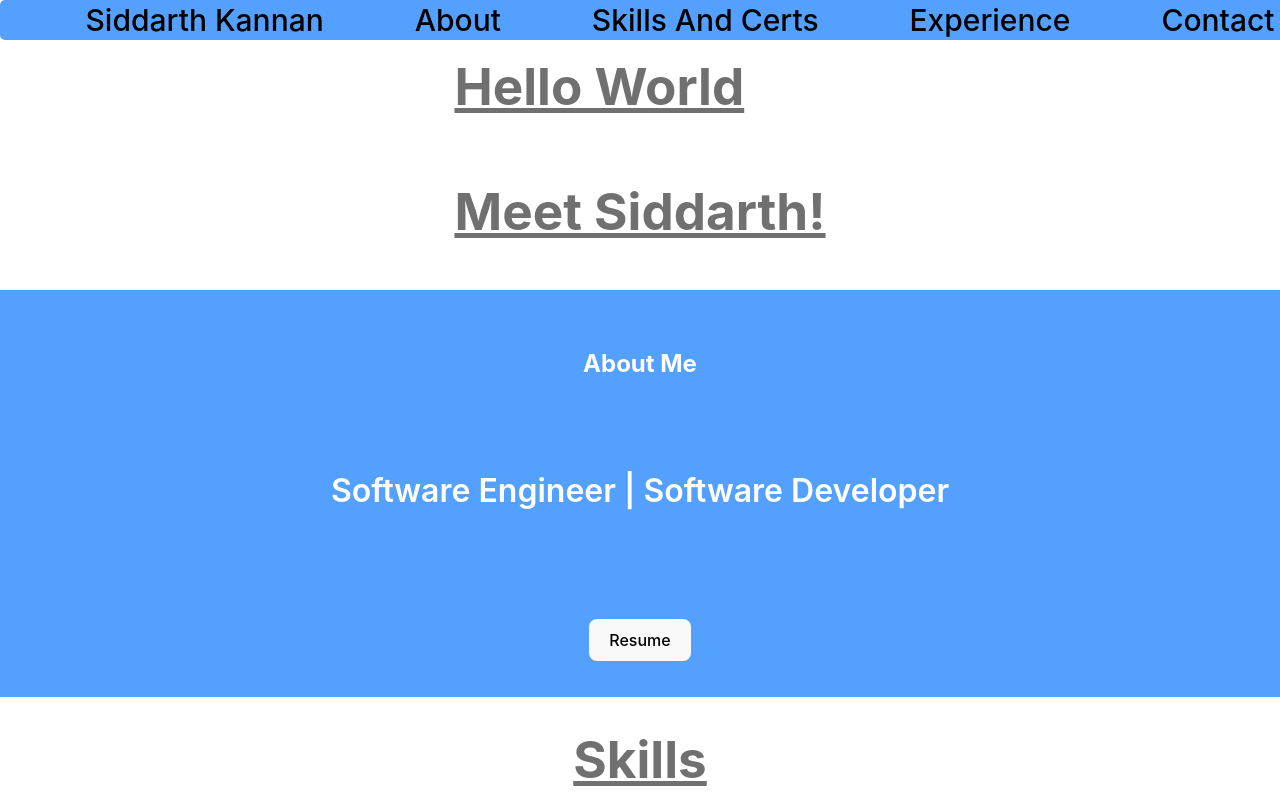
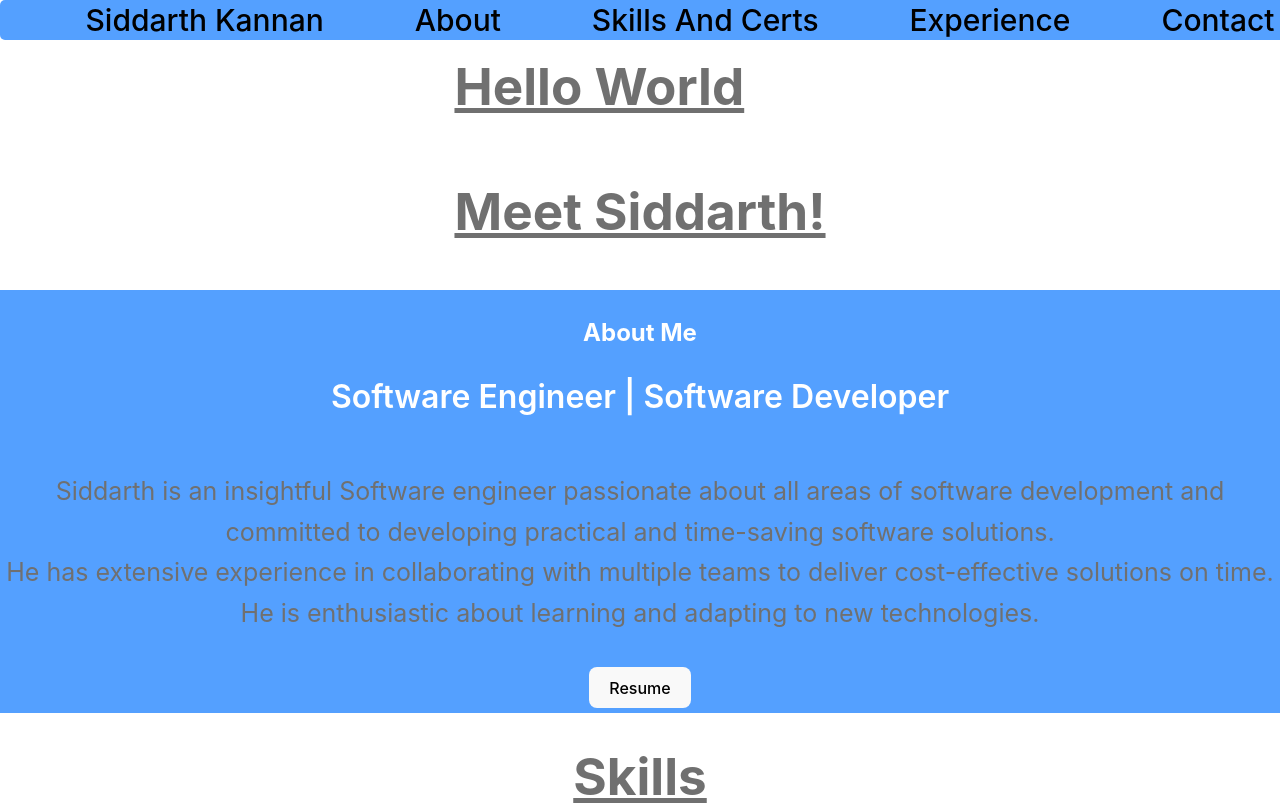
Before and after one commit to Oskred400/vite-portfolio, a React (Vite) app in the folder sid-portfolio/: page / in a window 1280 px wide. Shown: the top 805 px of the page. Built offline with nearby package versions, Linux system fonts and the light colour scheme.

Commit message:
Refining more

```diff
--- a/sid-portfolio/src/components/AboutMe/AboutMe.css
+++ b/sid-portfolio/src/components/AboutMe/AboutMe.css
@@ -10,9 +10,17 @@ h2 {
     color: white;
 }
 
-p {
+h6 {
     font-size: xx-large;
     font-weight: 600;
     color: #fff;
     margin-top: -1vh;
 }
+
+p {
+    font-size: 25px;
+    font-weight: 400;
+    color: #707070;
+    margin-top: -4vh;
+    text-align: center;
+}
--- a/sid-portfolio/src/components/AboutMe/AboutMe.tsx
+++ b/sid-portfolio/src/components/AboutMe/AboutMe.tsx
@@ -8,7 +8,13 @@ export const AboutMe = () => {
         <>
             <div className="about-me" id="about">
             <h2>About Me</h2>
-            <p> Software Engineer | Software Developer </p>
+            <h6> Software Engineer | Software Developer </h6>
+            <p>  Siddarth is an insightful Software engineer passionate about all areas of software development and  </p>
+              <p> committed to developing practical and time-saving software solutions. </p>
+
+              <p> He has extensive experience in collaborating with multiple teams to deliver cost-effective solutions on time. </p>
+             <p>   He is enthusiastic about learning and adapting to new technologies.
+            </p>
             <button onClick={onResumeClick} > Resume </button>
             </div>
         </>
```
